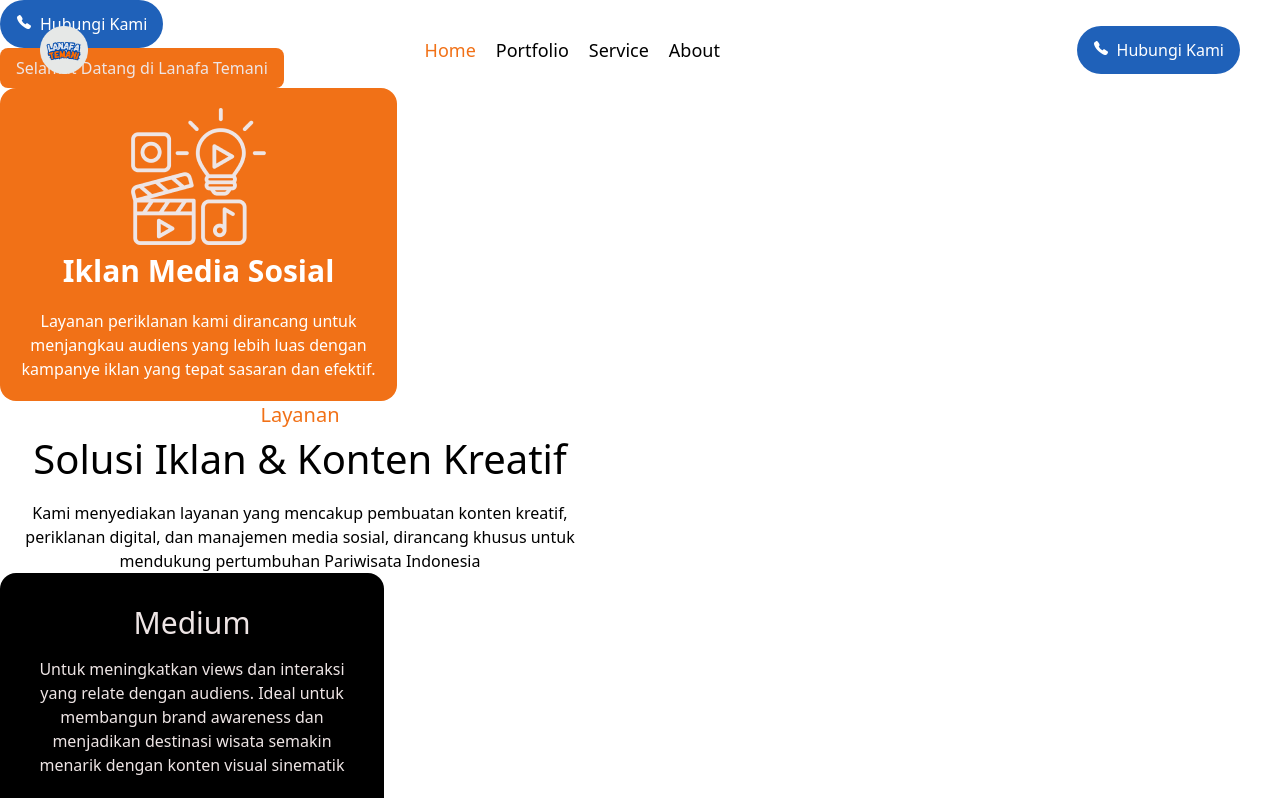
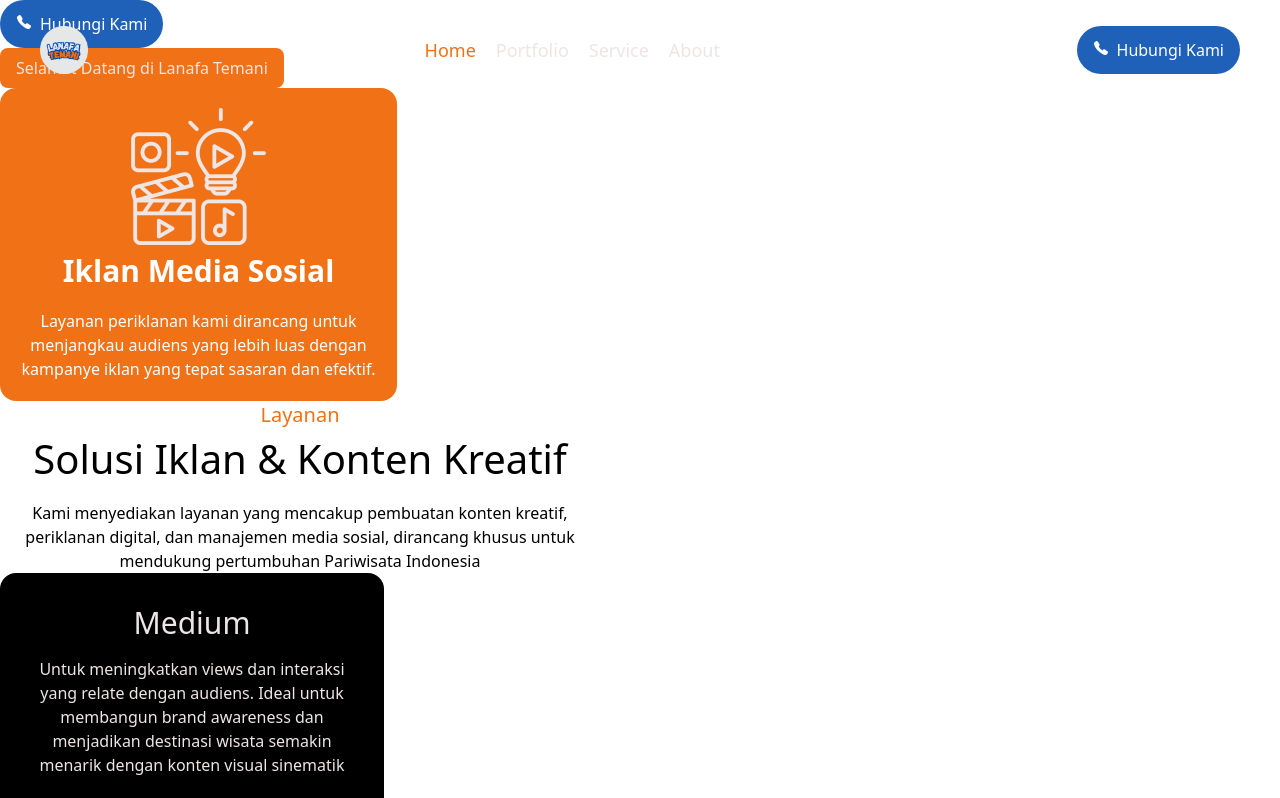
Before and after one commit to LandewankFF/lanafatemani, a React (Create React App) app: page / in a window 1280 px wide. Shown: the top 798 px of the page. Built offline with nearby package versions, Linux system fonts and the light colour scheme.

Commit message:
fix : Review on part mobile and website

```diff
--- a/src/components/ui/Navbar.jsx
+++ b/src/components/ui/Navbar.jsx
@@ -37,7 +37,7 @@ export const Navbar = () => {
   return (
     <nav
       className={`flex items-center px-20 xl:justify-between md:px-10 md:justify-between s:px-5 s:justify-between py-4 fixed top-0 left-0 w-full z-50 transition-colors duration-300 ${
-        isScrolled ? "lg:bg-white" : "s:bg-transparent"
+        isScrolled ? "lg:bg-white" : "bg-transparent"
       }`}
     >
       <div className="flex items-center gap-4">
@@ -62,10 +62,9 @@ export const Navbar = () => {
           className={`hover:text-secondary duration-300 ease-in-out
             ${
               location.pathname === menu.path
-                ? "text-secondary"
-                : "lg:" + (isScrolled ? "text-black" : "text-basic_white")
+                ? "text-secondary" // Teks aktif
+                : `text-basic_white ${isScrolled ? 'lg:text-black' : ''}` // Default putih, hitam saat di-scroll di lg
             }
-            ${toggleMenu ? "text-basic_white" : ""}  // Pastikan putih di mobile
           `}
         >
           {menu.name}
@@ -83,6 +82,7 @@ export const Navbar = () => {
   </ul>
 </div>
 
+
       <ButtonIcon
         className="flex bg-primary text-white px-4 py-3 rounded-full md:order-3 md:block s:hidden"
         icon="call"
@@ -90,7 +90,7 @@ export const Navbar = () => {
         textClassName="ml-2"
       />
       <div
-        className={`lg:hidden text-3xl md:absolute left-[520px]  s:text-white`}
+        className={`lg:hidden text-3xl md:absolute left-[520px]  ${isScrolled?'text-black':'text-basic_white'} `}
         onClick={() => setToggleMenu(toggleMenu ? false : true)}
       >
         <ion-icon name={toggleMenu ? "close" : "menu"}></ion-icon>
```
Lines whose indentation alone changed are shown as unchanged.
